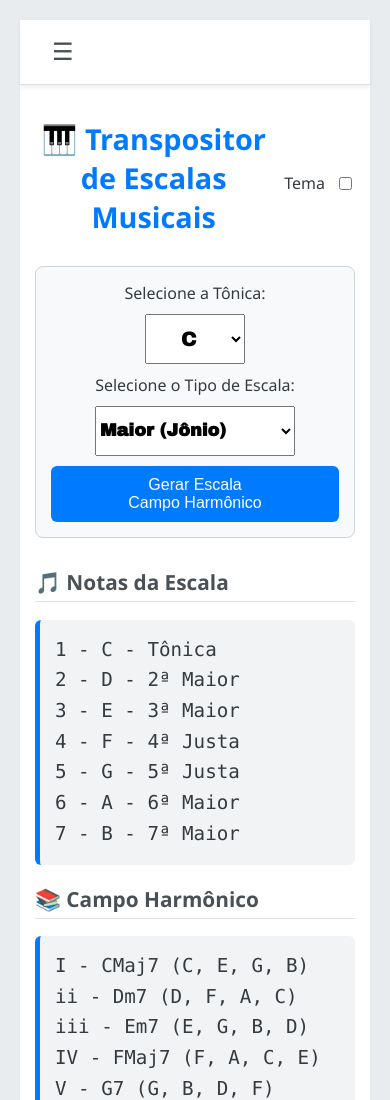
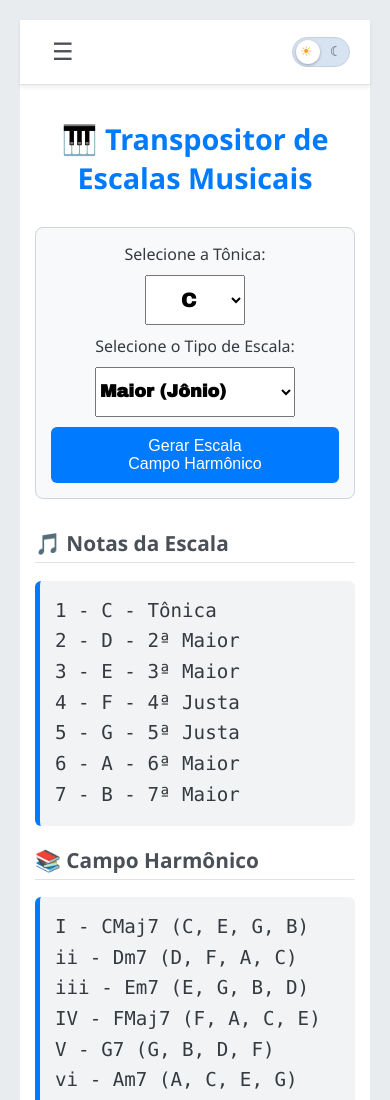
Before and after one commit to prbretas/musicpages, a website: page index.html in a window 390 px wide. Shown: the top 1100 px of the page. Drawn offline with Linux system fonts and the light colour scheme; a web font is replaced by a local one.

Commit message:
feat: toggle de tema sol/lua no header (switch acessivel), remove checkbox do corpo

```diff
--- a/index.html
+++ b/index.html
@@ -49,6 +49,14 @@
             <li><a href="#circleOfFifthsContainer">Ciclo de Quintas</a></li>
             <li><a href="#songsterrContainer">Songsterr</a></li>
         </ul>
+        <button id="themeToggle" class="theme-toggle" type="button" role="switch"
+            aria-checked="false" aria-label="Alternar tema claro/escuro" title="Alternar tema claro/escuro">
+            <span class="theme-toggle-track">
+                <span class="theme-toggle-icon theme-icon-sun" aria-hidden="true">☀</span>
+                <span class="theme-toggle-icon theme-icon-moon" aria-hidden="true">☾</span>
+                <span class="theme-toggle-thumb"></span>
+            </span>
+        </button>
     </nav>
     <div class="container">
         <div id="metronomeContainer" class="metronome-group popup-source-hidden">
@@ -103,10 +111,6 @@
         <div id="scaleCalcSection">
         <div style="display:flex;align-items:center;justify-content:space-between;gap:12px;">
             <h1>🎹 Transpositor de Escalas Musicais</h1>
-            <div id="appMenu" style="display:flex;align-items:center;gap:10px;">
-                <label for="themeToggle">Tema</label>
-                <input id="themeToggle" type="checkbox" aria-label="Alternar tema claro/escuro" />
-            </div>
         </div>
 
         <div class="input-group">
--- a/scripts/script.js
+++ b/scripts/script.js
@@ -8,17 +8,35 @@ function applyTheme(isDark) {
 function initThemeToggle() {
 	const toggle = document.getElementById('themeToggle');
 	if (!toggle) return;
+
+	// Reflects the current theme on the switch (ARIA + body class + persistence).
+	function setTheme(isDark) {
+		applyTheme(isDark);
+		toggle.setAttribute('aria-checked', isDark ? 'true' : 'false');
+		try { localStorage.setItem('musicpages-theme', isDark ? 'dark' : 'light'); } catch (e) {}
+	}
+
+	// Initialize from saved preference.
+	let isDark = false;
 	try {
-		const saved = localStorage.getItem('musicpages-theme');
-		const isDark = saved === 'dark';
-		toggle.checked = isDark;
-		applyTheme(isDark);
+		isDark = localStorage.getItem('musicpages-theme') === 'dark';
 	} catch (e) {}
+	applyTheme(isDark);
+	toggle.setAttribute('aria-checked', isDark ? 'true' : 'false');
 
-	toggle.addEventListener('change', function () {
-		const isDark = !!this.checked;
-		try { localStorage.setItem('musicpages-theme', isDark ? 'dark' : 'light'); } catch(e) {}
-		applyTheme(isDark);
+	// Toggle on click (button role="switch").
+	toggle.addEventListener('click', function () {
+		const next = toggle.getAttribute('aria-checked') !== 'true';
+		setTheme(next);
+	});
+
+	// Keyboard: Space/Enter also toggles (native for <button>, but Space may scroll
+	// if default isn't prevented on keydown).
+	toggle.addEventListener('keydown', function (e) {
+		if (e.key === ' ' || e.key === 'Spacebar') {
+			e.preventDefault();
+			toggle.click();
+		}
 	});
 }
 
--- a/styles/style-responsive.css
+++ b/styles/style-responsive.css
@@ -99,12 +99,29 @@
     display: block;
   }
 
+  /* Keep hamburger (left) and theme toggle (right) on the top row; let the
+     links drop below as a full-width panel when the menu is open. */
+  .header-nav {
+    flex-wrap: wrap;
+  }
+
+  .theme-toggle {
+    margin-left: auto;
+    order: 2;
+  }
+
+  .hamburger-btn {
+    order: 1;
+  }
+
   .nav-links {
     display: none;
     flex-direction: column;
     gap: 0;
     width: 100%;
     padding: 10px 0;
+    order: 3;
+    flex-basis: 100%;
   }
 
   body.nav-open .nav-links {
```
